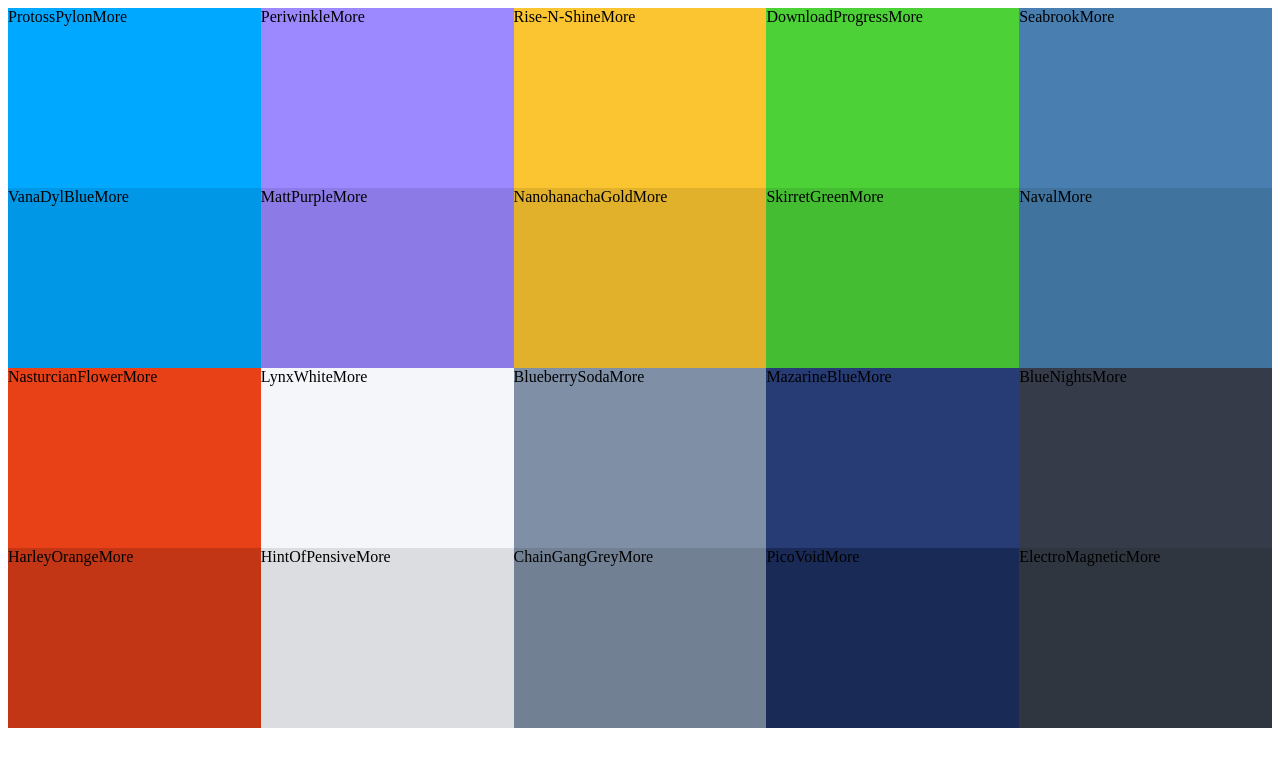
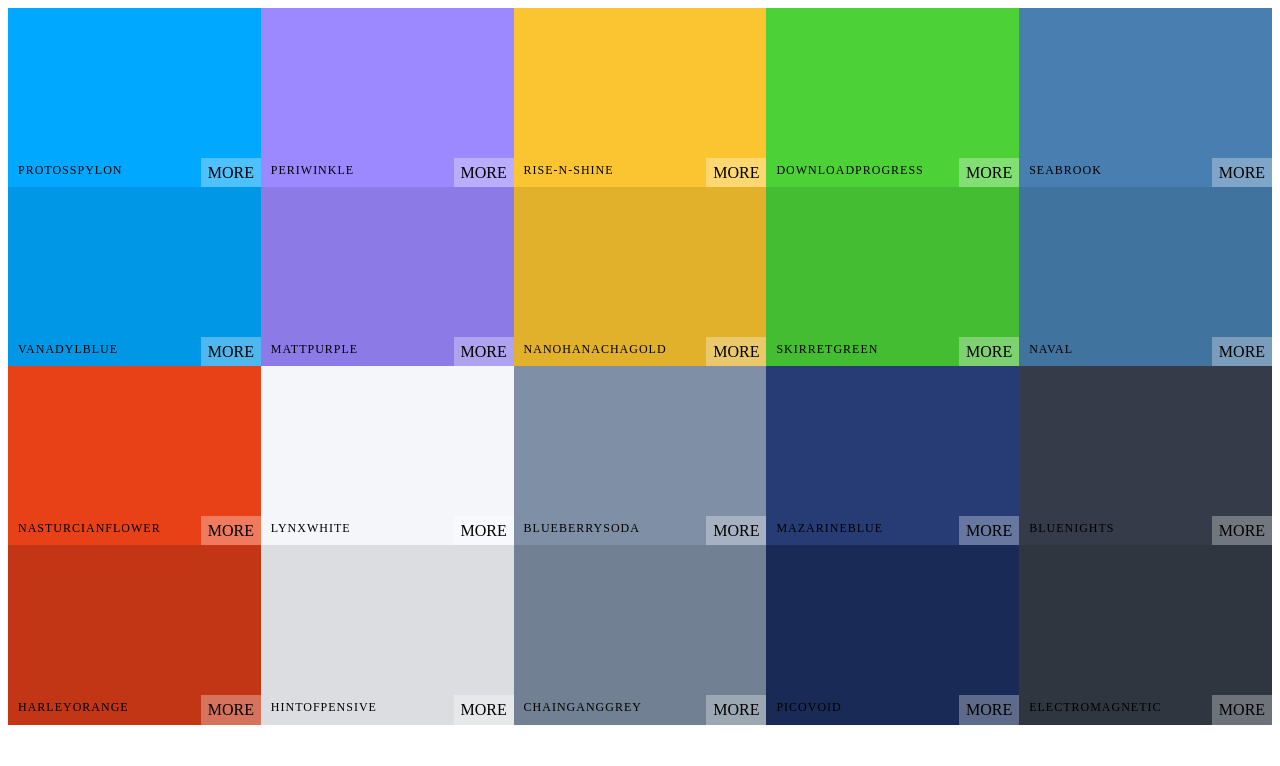
Before and after one commit to JunaidKhan-dev/ReactColors, a React (Create React App) app: page / in a window 1280 px wide. Shown: the top 766 px of the page. Built offline with nearby package versions, Linux system fonts and the light colour scheme.

Commit message:
styled ColorBox

```diff
--- a/src/components/ColorBox.css
+++ b/src/components/ColorBox.css
@@ -5,5 +5,54 @@
   display: inline-block;
   position: relative;
   cursor: pointer;
+  margin-bottom: -5px;
+}
+.copy-button{
+  width: 100px;
+  height: 30px;
+  position: absolute;
+  display: inline-block;
+  top: 50%;
+  left: 50%;
+  transform: translate(-50%, -50%);
+  text-align: center;
+  outline: none;
+  background: rgba(255, 255, 255, 0.3);
+  font-size: 1rem;
+  line-height: 30px;
+  color: white;
+  text-emphasis: none;
+  border: none;
+  text-transform: uppercase;
+  opacity: 0;
+  transition: opacity .5s linear;
+}
+
+.ColorBox:hover .copy-button{
+  opacity: 1;
+}
+.box-content{
+  position: absolute;
+  width: 100%;
+  left: 0;
+  bottom: 0;
+  padding: 10px;
+  color: black;
+  letter-spacing: 1px;
+  text-transform: uppercase;
+  font-size: 12px;
 
 }
+
+.see-more{
+  background: rgba(255, 255, 255, 0.3);
+  position: absolute;
+  border: none;
+  right:0;
+  bottom: 0;
+  width: 60px;
+  height: 30px;
+  text-align: center;
+  line-height: 30px;
+  text-transform: uppercase;
+}
--- a/src/components/ColorBox.js
+++ b/src/components/ColorBox.js
@@ -4,10 +4,16 @@
 class ColorBox extends Component {
   state = { }
   render () {
+    const { name, background } = this.props
     return (
-      <div style={{ background: this.props.background }} className='ColorBox'>
-        <span>{this.props.name}</span>
-        <span>More</span>
+      <div style={{ background: background }} className='ColorBox'>
+        <div className='copy-container'>
+          <div className='box-content'>
+            <span>{name}</span>
+          </div>
+          <button className='copy-button'>Copy</button>
+        </div>
+        <span className='see-more'>More</span>
       </div>
     )
   }
```
